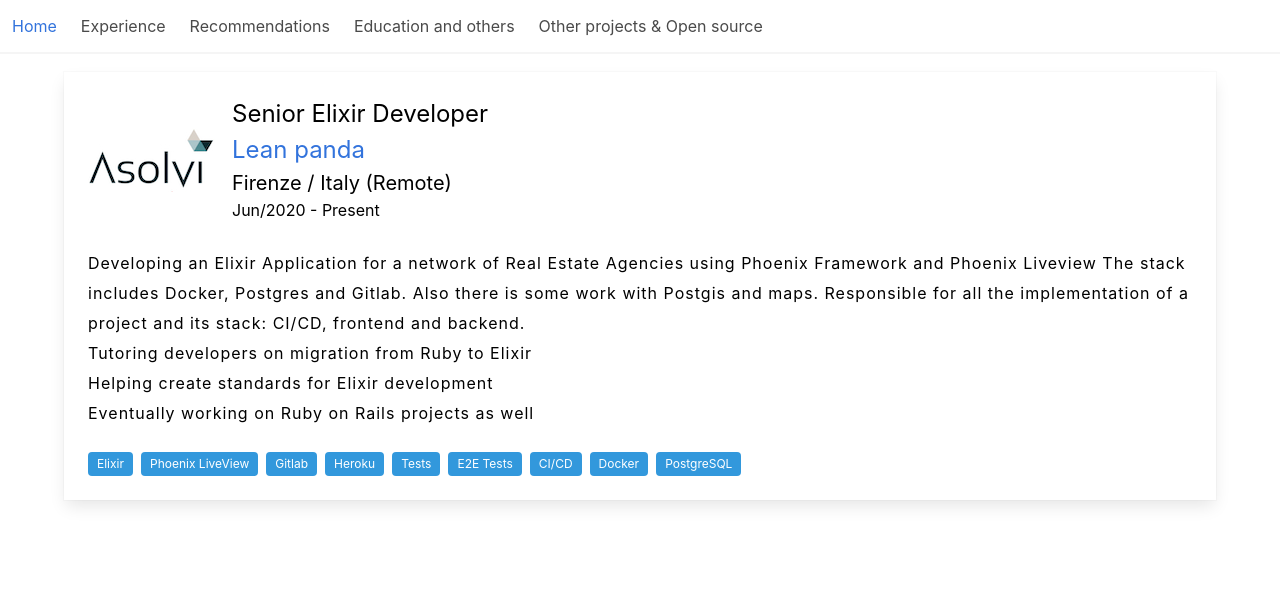
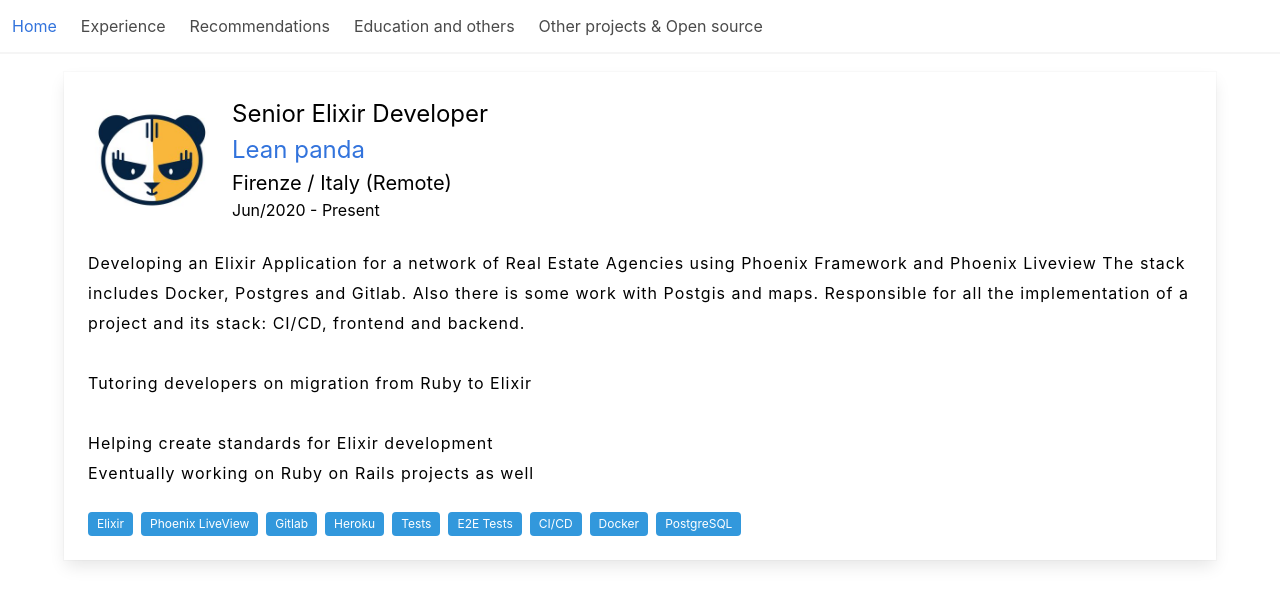
Before and after one commit to joaobalsini/joaobalsini.github.io, a Jekyll site: the page built from cv_leanpanda_details.html, in a window 1280 px wide. Shown: the top 605 px of the page. Built offline with Jekyll 4.4.1, drawn with Linux system fonts in a browser that asks for light colours; nearby versions of some CDN libraries.

Commit message:
Fix layout and lean panda logo

```diff
--- a/_includes/cv_professional_background.html
+++ b/_includes/cv_professional_background.html
@@ -16,7 +16,7 @@
             <div class="media">
               <div class="media-left is-hidden-mobile">
                 <figure class="image is-128x128">
-                  <img src="assets/images/logo_asolvi.jpg" alt="Placeholder image">
+                  <img src="assets/images/logo_leanpanda.jpg" alt="Placeholder image">
                 </figure>
               </div><!-- media-left-->
               <div class="media-content">
@@ -120,6 +120,8 @@
           </div><!-- card-content-->
         </div><!-- card -->
       </div><!-- column -->
+    </div><!-- columns -->
+    <div class="columns">
       <div class="column">
         <div class="card">
           <div class="card-image">
@@ -174,8 +176,6 @@
           </div><!-- card-content-->
         </div><!-- card -->
       </div><!-- column -->
-    </div><!-- columns -->
-    <div class="columns">
       <div class="column">
         <div class="card">
           <div class="card-image">
--- a/cv_leanpanda_details.html
+++ b/cv_leanpanda_details.html
@@ -9,7 +9,7 @@
         <div class="media">
           <div class="media-left is-hidden-mobile">
             <figure class="image is-128x128">
-              <img src="assets/images/logo_asolvi.jpg" alt="Placeholder image">
+              <img src="assets/images/logo_leanpanda.jpg" alt="Placeholder image">
             </figure>
           </div><!-- media-left-->
           <div class="media-content">
@@ -26,9 +26,9 @@
           Developing an Elixir Application for a network of Real Estate Agencies using Phoenix Framework and Phoenix Liveview
           The stack includes Docker, Postgres and Gitlab. Also there is some work with Postgis and maps.
           Responsible for all the implementation of a project and its stack: CI/CD, frontend and backend.
-          <br />
+          <br /><br />
           Tutoring developers on migration from Ruby to Elixir
-          <br />
+          <br /><br />
           Helping create standards for Elixir development
           <br />
           Eventually working on Ruby on Rails projects as well
```
Also changed, not shown: assets/images/logo_leanpanda.jpg (added).
